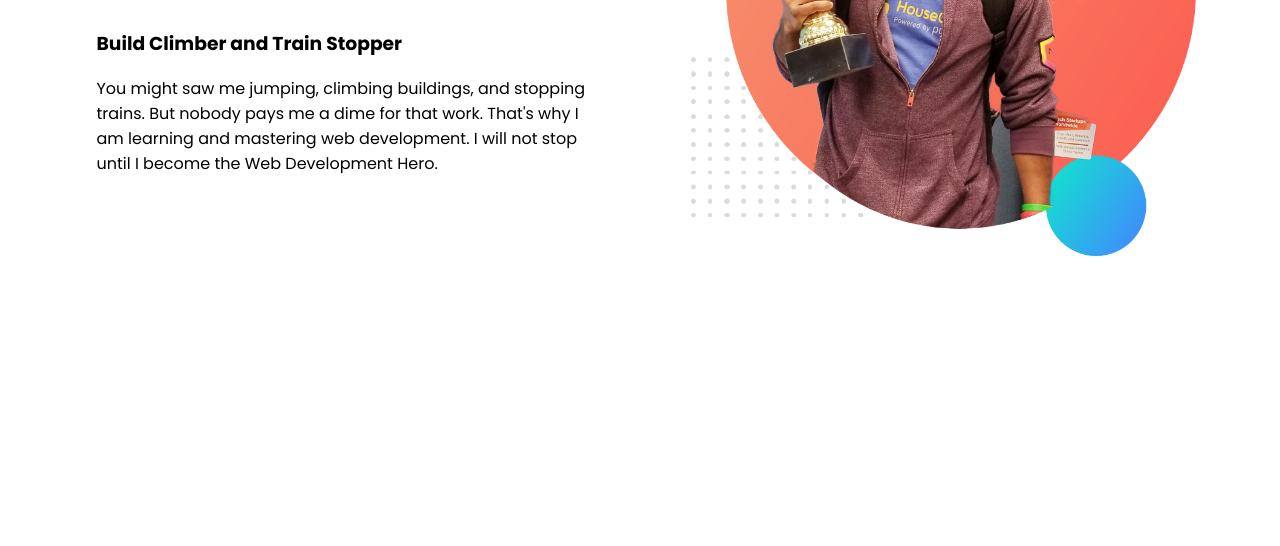
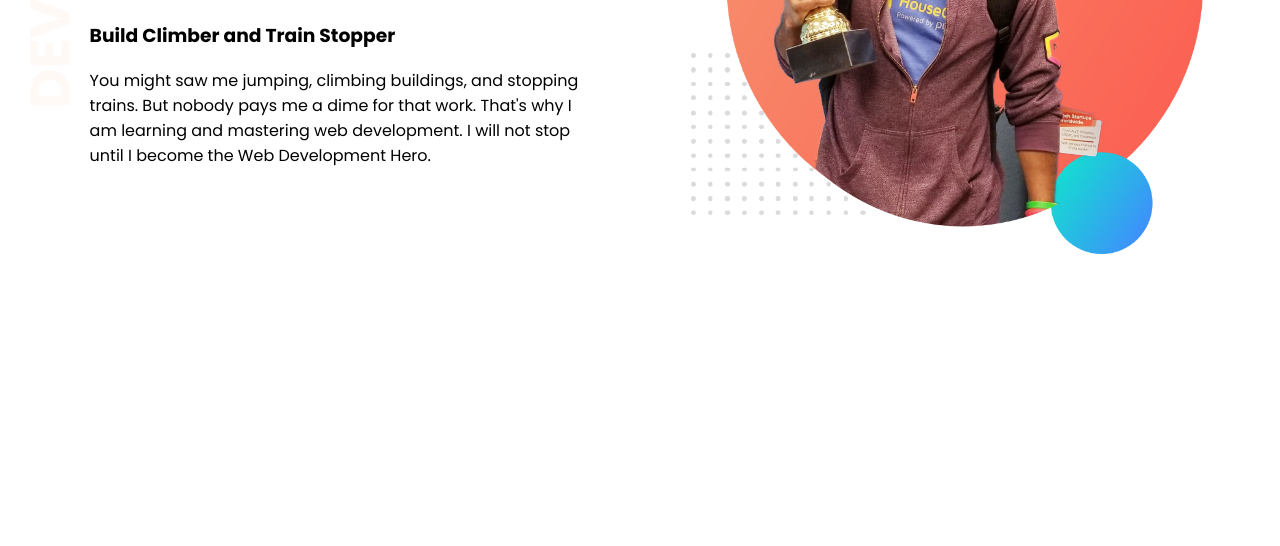
Before and after one commit to tnayem/web-portfolio, a plain HTML site: page index.html in a window 1280 px wide. Shown: the part 254-800 px from the top of the page. Drawn offline with Linux system fonts and the light colour scheme.

Commit message:
add background picture

```diff
--- a/index.html
+++ b/index.html
@@ -9,7 +9,7 @@
     <link rel="stylesheet" href="style.css">
 </head>
 <body>
-    <section>
+    <section class="top-banner">
         <div class="half-width">
             <h1>Welcome To</h1>
             <h1><span class="name-color">Tasdid</span> Nayem</h1>
--- a/style.css
+++ b/style.css
@@ -1,5 +1,6 @@
 body{
     font-family: 'Poppins', sans-serif;
+    margin:0;
 }
 .name-color{
     color:orange;
@@ -18,3 +19,12 @@ h1{
 .half-width img{
     width:100%;
 }
+section{
+    height: 550px;
+}
+.top-banner{
+    background-image: url("images/top-banner.png");
+    background-repeat:no-repeat;
+
+
+}
```
